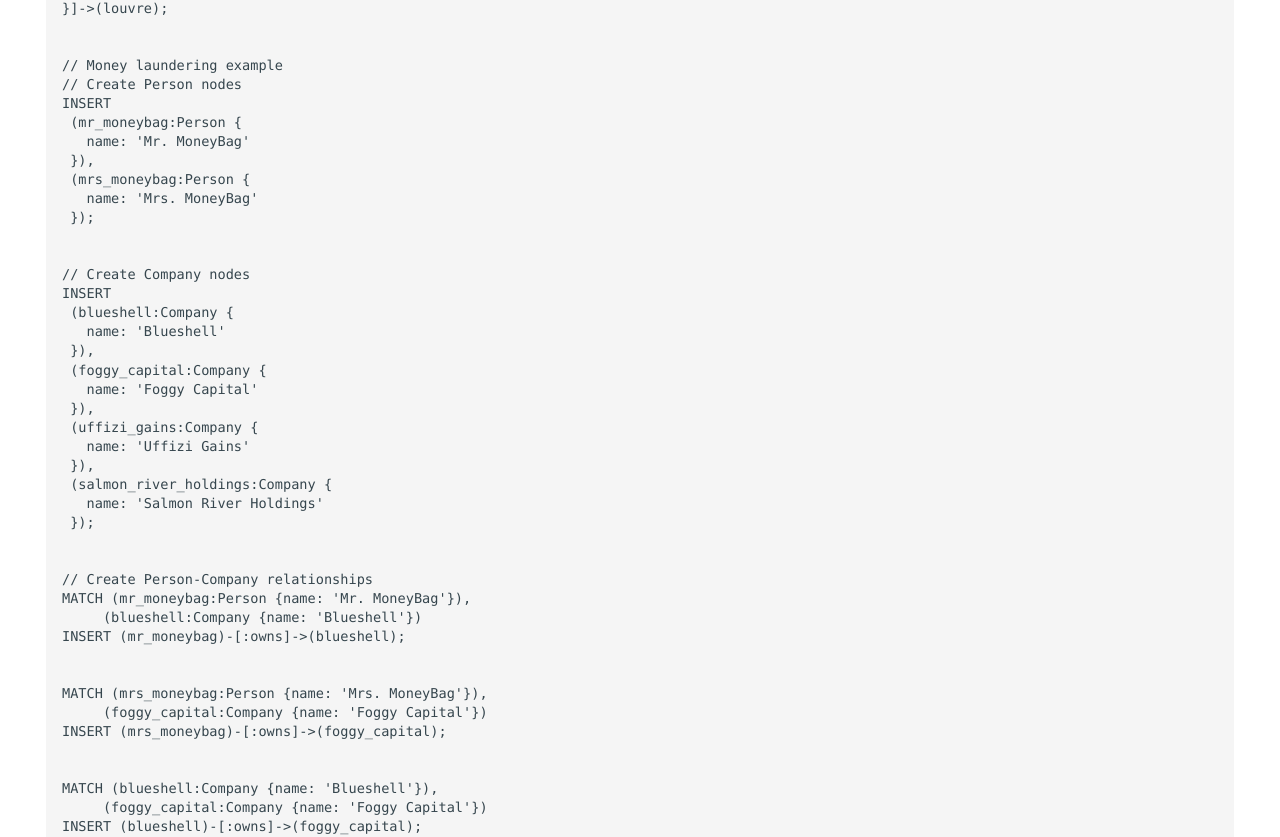
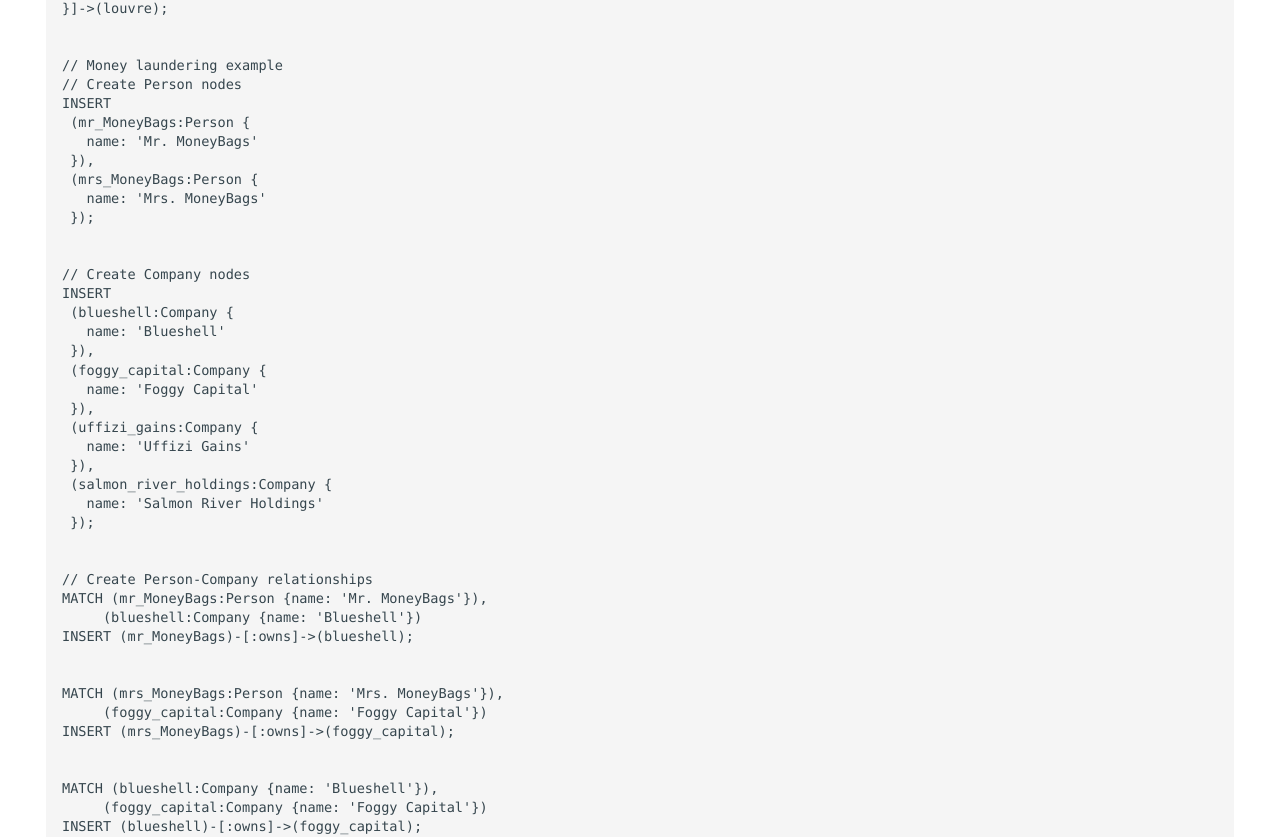
Before and after one commit to SemanticMasterclass/cdl2025, an MkDocs documentation site: the page built from docs/lpg_data.md, in a window 1280 px wide and 1400 px high, scrolled down 13377 px. Shown: the part 146-983 px from the top of the window. Built offline with MkDocs 1.6.1 and Material for MkDocs 9.7.7, drawn with Linux system fonts in a browser that asks for light colours; some web fonts are replaced; some of the changed text lies outside the part shown.

Commit message:
moneybags

```diff
--- a/docs/lpg_data.md
+++ b/docs/lpg_data.md
@@ -711,11 +711,11 @@ INSERT (mona_lisa)-[:isExhibitedIn {
 // Money laundering example
 // Create Person nodes
 INSERT
- (mr_moneybag:Person {
-   name: 'Mr. MoneyBag'
+ (mr_MoneyBags:Person {
+   name: 'Mr. MoneyBags'
  }),
- (mrs_moneybag:Person {
-   name: 'Mrs. MoneyBag'
+ (mrs_MoneyBags:Person {
+   name: 'Mrs. MoneyBags'
  });
 
 
@@ -736,14 +736,14 @@ INSERT
 
 
 // Create Person-Company relationships
-MATCH (mr_moneybag:Person {name: 'Mr. MoneyBag'}),
+MATCH (mr_MoneyBags:Person {name: 'Mr. MoneyBags'}),
      (blueshell:Company {name: 'Blueshell'})
-INSERT (mr_moneybag)-[:owns]->(blueshell);
+INSERT (mr_MoneyBags)-[:owns]->(blueshell);
 
 
-MATCH (mrs_moneybag:Person {name: 'Mrs. MoneyBag'}),
+MATCH (mrs_MoneyBags:Person {name: 'Mrs. MoneyBags'}),
      (foggy_capital:Company {name: 'Foggy Capital'})
-INSERT (mrs_moneybag)-[:owns]->(foggy_capital);
+INSERT (mrs_MoneyBags)-[:owns]->(foggy_capital);
 
 
 MATCH (blueshell:Company {name: 'Blueshell'}),
@@ -778,9 +778,9 @@ INSERT (salmon_river_holdings)-[:isDomiciledIn]->(oslo);
 
 
 // Create Artwork ownership relationships
-MATCH (mr_moneybag:Person {name: 'Mr. MoneyBag'}),
+MATCH (mr_MoneyBags:Person {name: 'Mr. MoneyBags'}),
      (mona_lisa:Painting {name: 'Mona Lisa'})
-INSERT (mr_moneybag)-[:owns]->(mona_lisa);
+INSERT (mr_MoneyBags)-[:owns]->(mona_lisa);
 
 
 MATCH (foggy_capital:Company {name: 'Foggy Capital'}),
```
Also changed, not shown: 15 other files.
